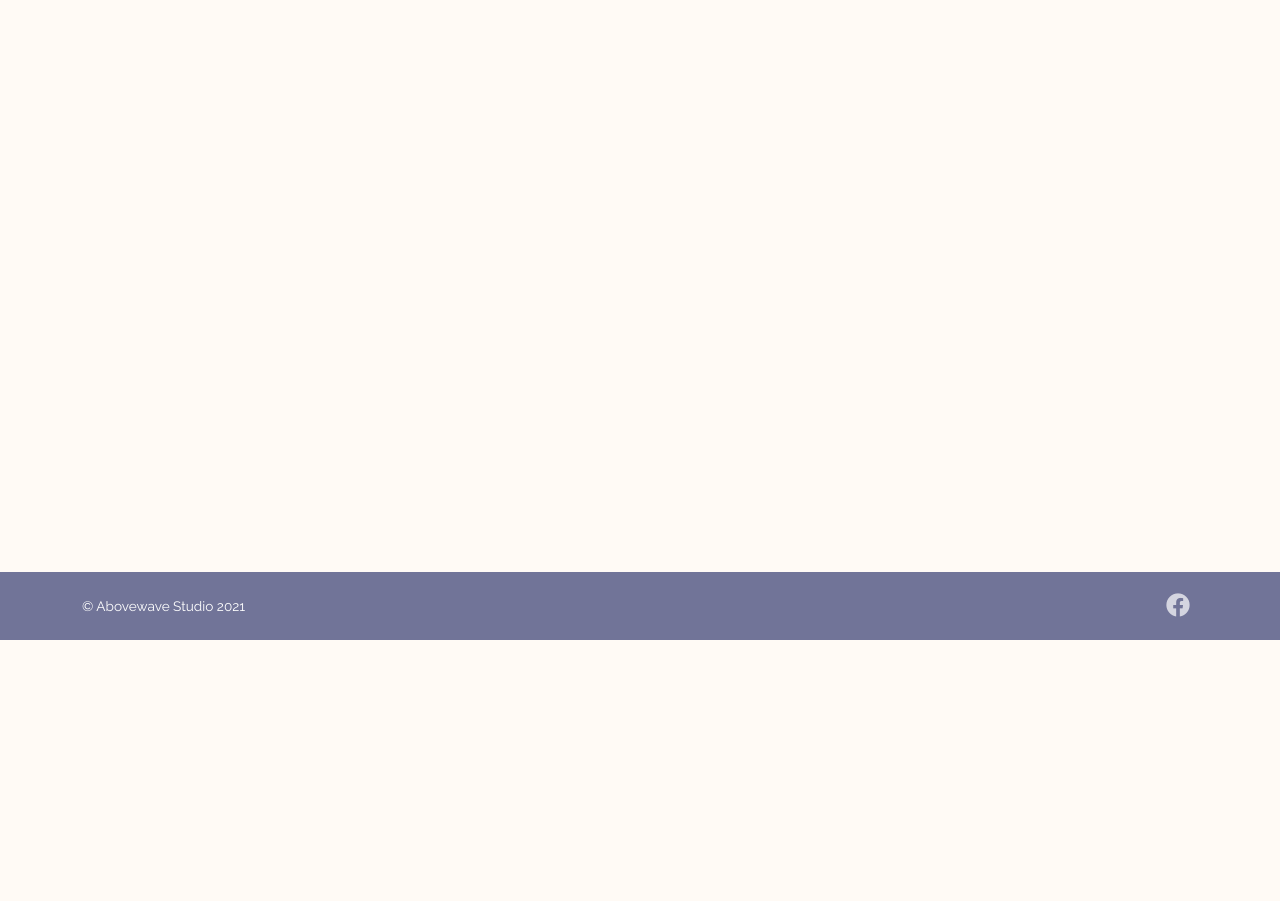
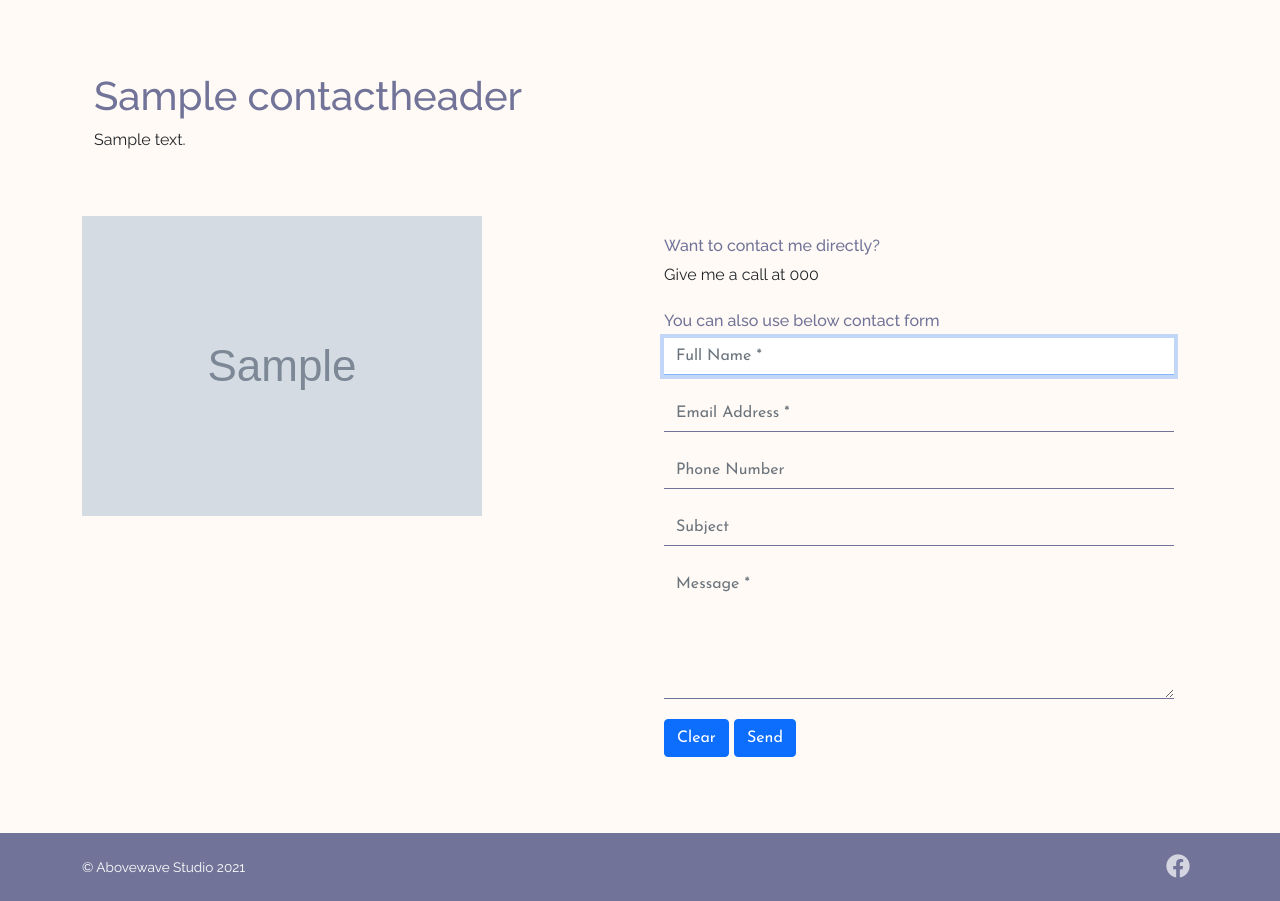
Before and after one commit to KarolSliwka/Esteticanails, a Django app: page /contact/ in a window 1280 px wide. Shown: the part 160-1061 px from the top of the page. Before the commit the page ends 800 px from the top, so only its background shows below. Run offline with Django 3.2, Linux system fonts and the light colour scheme; tables that the repository leaves empty hold one stand-in row (values such as "Sample post"); grey boxes marked "Sample" are stand-in pictures; parts of the project's set-up code (start-up, migrations or seed data) failed here and were passed over.

Commit message:
Contact page template applied

```diff
--- a/contact/templates/contact/contact.html
+++ b/contact/templates/contact/contact.html
@@ -4,7 +4,27 @@
 {% block extra_title %}{% endblock %}
 
 {% block content %}
-<!-- Main container -->
-<div class="top-margin">
+<!-- Image block -->
+<div class="container my-5">
+    <div class="row">
+        <div class="col-xs-12 col-sm-12 col-md-12 col-lg-12 col-xl-12 my-4 px-4">
+            <h1 class="title-b">{{ contact_info.title }}</h1>
+            <p class="p-medium">{{ contact_info.promo_text }}</p>
+        </div>
+        <div class="my-4 px-4">
+            <div class="row contact-container">
+                <div class="col-xs-12 col-sm-12 col-md-6 col-lg-6 col-xl-6 p-0">
+                    <img src="{{ contact_info.image.url }}" alt="">
+                </div>
+                <div class="col-xs-12 col-sm-12 col-md-6 col-lg-6 col-xl-6 mt-3 px-4 py-1 position-relative">
+                    <h4 class="p-medium">Want to contact me directly?</h4>
+                    <p class="p-medium mb-4">Give me a call at {{ contact_info.phone_number }}</p>
+                    <h5 class="p-medium">You can also use below contact form</h5>
+                    <!-- Contact form -->
+                    {% include 'contact/form.html' %}
+                </div>
+            </div>
+        </div>
+    </div>
 </div>
 {% endblock %}
```
